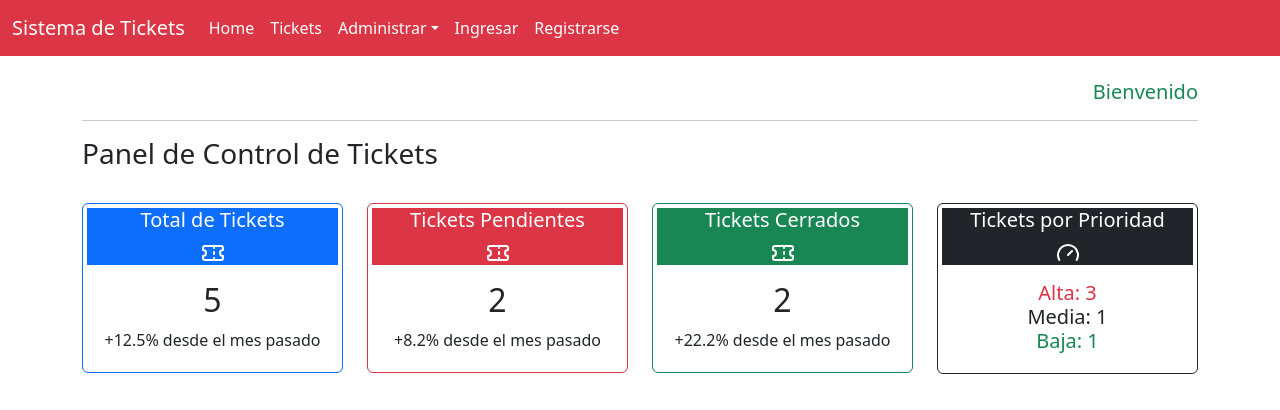
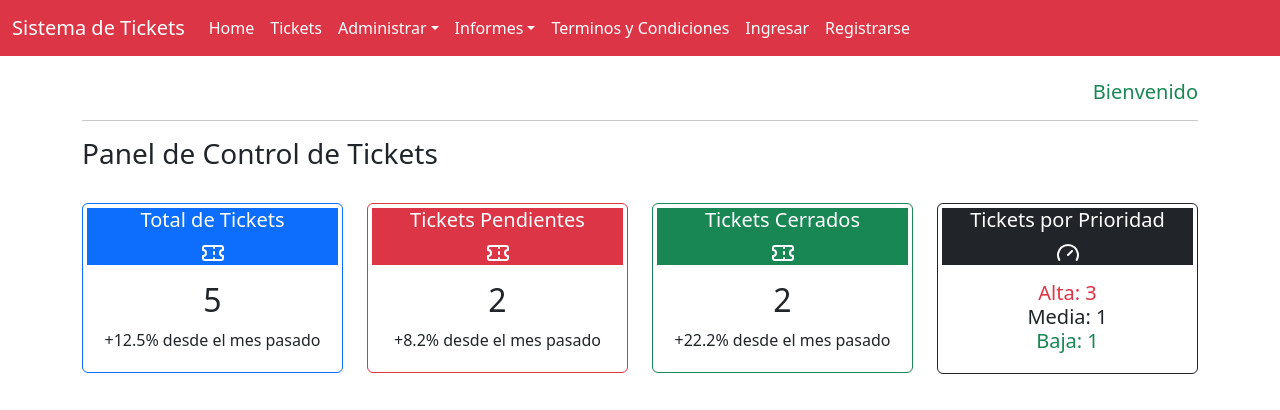
Before and after one commit to RuttenAsphodel/tap_consultora, a Django app: page /home/ in a window 1280 px wide. Shown: the top 410 px of the page. Run offline with Django 5.2, Linux system fonts and the light colour scheme; data comes from the database, SQL or seed files in the repository; some libraries are stand-ins or nearby versions.

Commit message:
Agregar Menus

```diff
--- a/core/templates/core/base.html
+++ b/core/templates/core/base.html
@@ -37,6 +37,18 @@
                         <a class="dropdown-item" href="#">Estados Ticket</a>
                         <a class="dropdown-item" href="#">Categorias Ticket</a>
                     </div>
+                </li>
+                <li class="nav-item dropdown">
+                  <a class="nav-link dropdown-toggle text-white" href="#" id="dropdownId" data-bs-toggle="dropdown" aria-haspopup="true" aria-expanded="false">Informes</a>
+                  <div class="dropdown-menu" aria-labelledby="dropdownId">
+                      <a class="dropdown-item" href="#">Tickets por Ejecutivos</a>
+                      <a class="dropdown-item" href="#">Solicitudes Diarias</a>
+                      <a class="dropdown-item" href="#">Cerrados por Dia</a>
+                  </div>
+              </li>
+                <li>
+                  <a class="nav-link text-white" aria-current="page" href="#">Terminos y Condiciones</a>
+
                 </li>
 
                 {% if request.user.is_authenticated %}
@@ -82,5 +94,9 @@
       integrity="sha384-7VPbUDkoPSGFnVtYi0QogXtr74QeVeeIs99Qfg5YCF+TidwNdjvaKZX19NZ/e6oz" crossorigin="anonymous">
     </script>
 
+
+    <footer>
+
+    </footer>
 </body>
 </html>
```
Also changed, not shown: core/migrations/0006_alter_profile_group.py (added).
